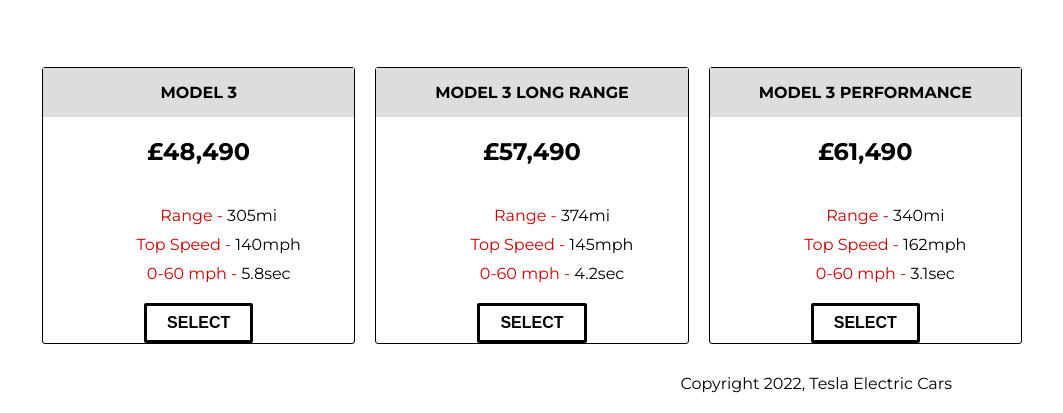
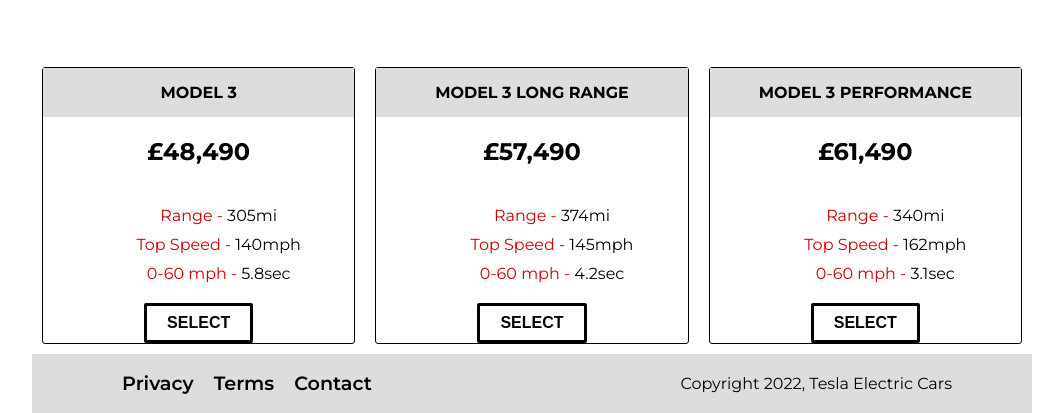
Before and after one commit to JRackhamDev/Product-Landing-Page, a plain HTML site: page index.html in a window 1280 px wide. Shown: the part 993-1406 px from the top of the page, without its empty margins (108-1171 px from the left). Drawn offline with Linux system fonts and the light colour scheme.

Commit message:
html/css footer
Adjusted footer

```diff
--- a/index.html
+++ b/index.html
@@ -97,13 +97,13 @@
                 <footer>
                     <ul id="footernotes">
                         <li>
-                            <a href="#">Privacy</a>
+                            <a class="footerlink" href="#">Privacy</a>
                         </li>
                         <li>
-                            <a href="#">Terms</a>
+                            <a class="footerlink" href="#">Terms</a>
                         </li>
                         <li>
-                            <a href="#">Contact</a>
+                            <a class="footerlink" href="#">Contact</a>
                         </li>
                     </ul>
                     <span class="copyright">Copyright 2022, Tesla Electric Cars</span>
--- a/styles.css
+++ b/styles.css
@@ -262,5 +262,20 @@ footer {
   align-items: center;
   justify-content: space-between;
   padding: 1.1rem 5rem;
-  background: linear-gradient(360deg, rgb(85, 85, 85),, #ffffff 100%);
+  background-color: #ddd;
+  color: black;
 }
+
+footer > ul {
+  display: flex;
+  justify-content: flex-end;
+  color: black;
+}
+
+footer > ul > li {
+  padding: 0 10px;
+}
+
+.footerlink {
+  color: black;
+}
```
